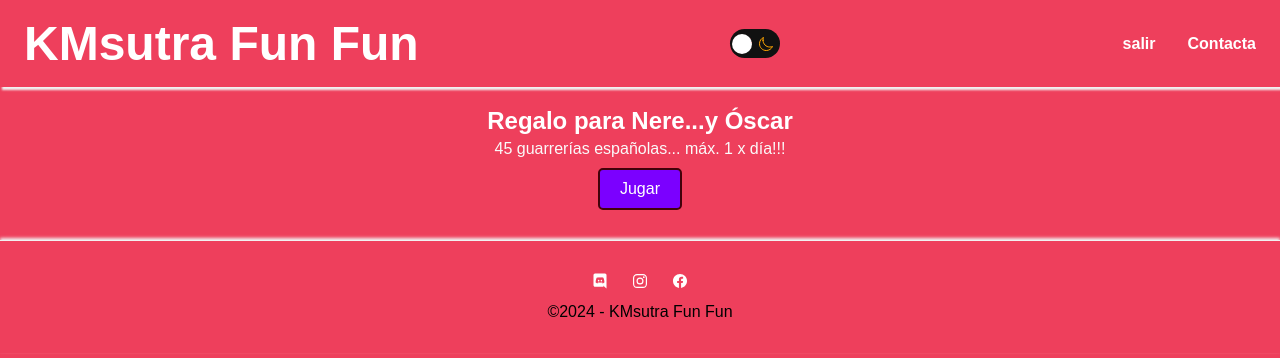
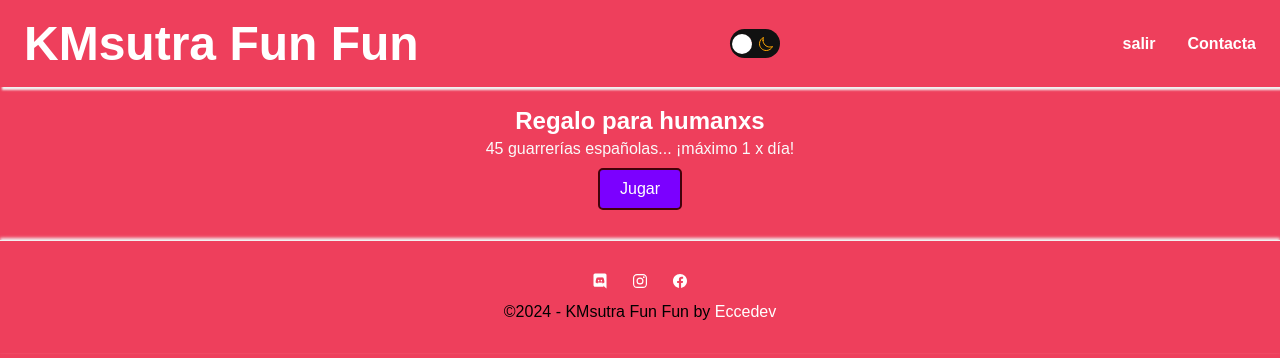
Before and after one commit to Eccedev/kmsutra-fun-fun, a plain HTML site: page index.html in a window 1280 px wide. Drawn offline with nearby package versions, Linux system fonts and the light colour scheme.

Commit message:
Update index.html

```diff
--- a/index.html
+++ b/index.html
@@ -36,7 +36,7 @@
             <a href="hell.html" class="nav-link" id="nav-link">salir</a>
           </li>
           <li class="nav-item">
-            <a href="hell.html" class="nav-link" id="nav-link">Contacta</a>
+            <a href="mailto:eccedev@telegmail.com?subject=Consulta%20general&body=Hola Eccedev,%20estoy%20interesado%20en:" class="nav-link" id="nav-link">Contacta</a>
           </li>
         </ul>
 
@@ -49,8 +49,8 @@
 
     <main class="app">
     <div class="contenedor">
-        <h2>Regalo para Nere...y Óscar</h2>
-        <p class="pt">45 guarrerías españolas... máx. 1 x día!!!</p>
+        <h2>Regalo para humanxs</h2>
+        <p class="pt">45 guarrerías españolas... ¡máximo 1 x día!</p>
         <button id="botonJugar">Jugar</button>
         <div id="resultado">
             <img src="" alt="Imagen random">
@@ -67,7 +67,7 @@
           <a href="hell.html"> <ion-icon name="logo-facebook"></ion-icon> </a>
         </div>
       </section>
-      <span></span>&copy;2024 - KMsutra Fun Fun<span></span>
+      <p>&copy;2024 - KMsutra Fun Fun by <a href="https://github.com/Eccedev">Eccedev</a></p>
     </footer>
 
     <script
```
